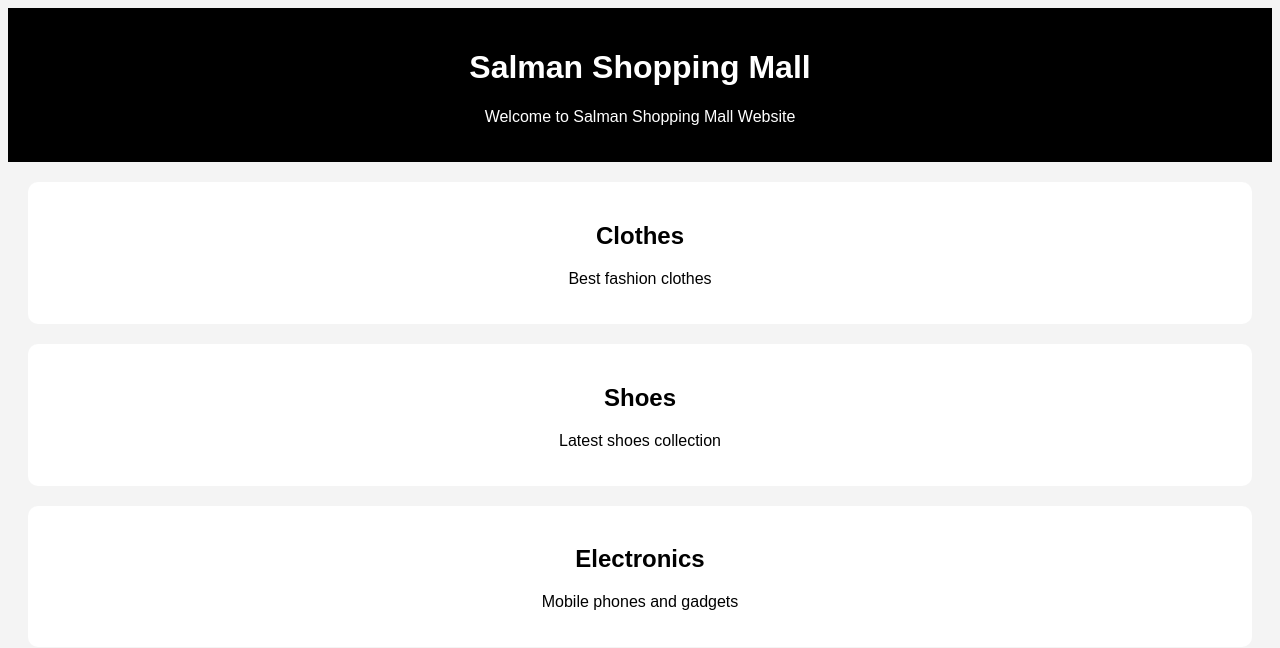
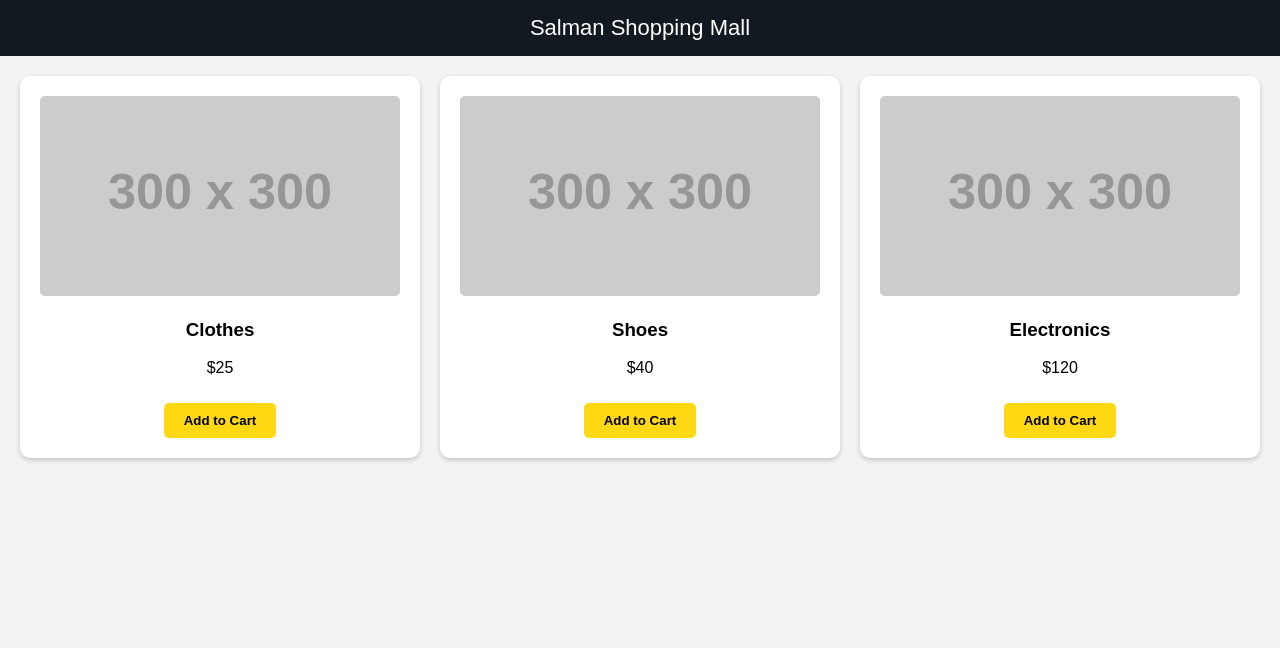
Before and after one commit to salmanmaloka/salman-shopping-mall, a plain HTML site: page index.html in a window 1280 px wide. Drawn offline with Linux system fonts and the light colour scheme; placeholder pictures from the web are drawn by us.

Commit message:
Revamp index.html layout and styles
Updated the layout and styling of the shopping mall webpage, including a new navbar and product display.

```diff
--- a/index.html
+++ b/index.html
@@ -4,48 +4,87 @@
 <title>Salman Shopping Mall</title>
 
 <style>
+
 body{
+margin:0;
 font-family:Arial;
-background:#f4f4f4;
+background:#f3f3f3;
+}
+
+/* TOP NAVBAR */
+.navbar{
+background:#131921;
+color:white;
+padding:15px;
+font-size:22px;
 text-align:center;
 }
 
-header{
-background:black;
-color:white;
+/* PRODUCTS GRID */
+.container{
+display:grid;
+grid-template-columns:repeat(3,1fr);
+gap:20px;
 padding:20px;
 }
 
 .product{
 background:white;
-margin:20px;
 padding:20px;
 border-radius:10px;
+box-shadow:0 2px 5px rgba(0,0,0,0.2);
+text-align:center;
 }
+
+.product img{
+width:100%;
+height:200px;
+object-fit:cover;
+border-radius:5px;
+}
+
+button{
+background:#FFD814;
+border:none;
+padding:10px 20px;
+margin-top:10px;
+cursor:pointer;
+border-radius:5px;
+font-weight:bold;
+}
+
 </style>
-
 </head>
 
 <body>
 
-<header>
-<h1>Salman Shopping Mall</h1>
-<p>Welcome to Salman Shopping Mall Website</p>
-</header>
+<div class="navbar">
+Salman Shopping Mall
+</div>
+
+<div class="container">
 
 <div class="product">
-<h2>Clothes</h2>
-<p>Best fashion clothes</p>
+<img src="https://via.placeholder.com/300">
+<h3>Clothes</h3>
+<p>$25</p>
+<button>Add to Cart</button>
 </div>
 
 <div class="product">
-<h2>Shoes</h2>
-<p>Latest shoes collection</p>
+<img src="https://via.placeholder.com/300">
+<h3>Shoes</h3>
+<p>$40</p>
+<button>Add to Cart</button>
 </div>
 
 <div class="product">
-<h2>Electronics</h2>
-<p>Mobile phones and gadgets</p>
+<img src="https://via.placeholder.com/300">
+<h3>Electronics</h3>
+<p>$120</p>
+<button>Add to Cart</button>
+</div>
+
 </div>
 
 </body>
```
